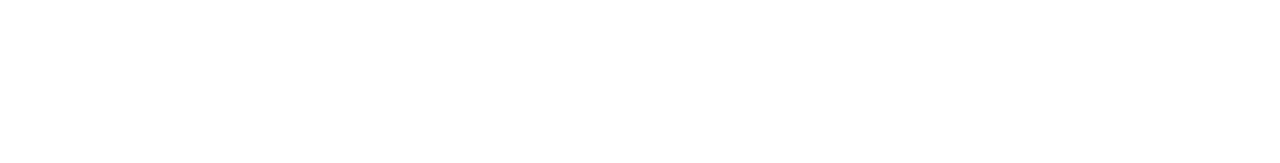
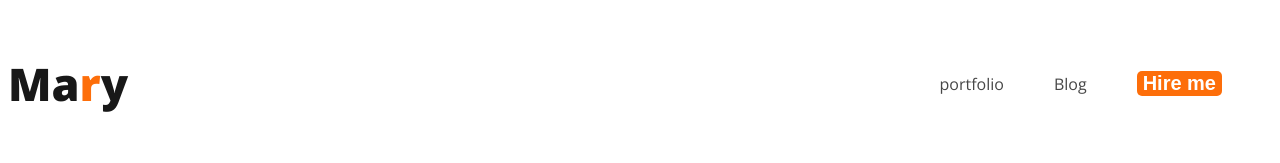
Before and after one commit to Puspayanbarua/Portfolio-Project, a plain HTML site: page index.html in a window 1280 px wide. Drawn offline with nearby package versions, Linux system fonts and the light colour scheme.

Commit message:
added nav

```diff
--- a/index.html
+++ b/index.html
@@ -4,10 +4,21 @@
     <meta charset="UTF-8">
     <meta name="viewport" content="width=device-width, initial-scale=1.0">
     <title>Portfolio Project</title>
+    <link rel="preconnect" href="https://fonts.googleapis.com">
+<link rel="preconnect" href="https://fonts.gstatic.com" crossorigin>
+<link href="https://fonts.googleapis.com/css2?family=Open+Sans:wght@400;600;800&display=swap" rel="stylesheet">
+    <link rel="stylesheet" href="styles/portfolio.css">
 </head>
 <body>
     <header>
-
+        <nav>
+            <h3 class="nav-title">Ma<span class="text-primary">r</span>y</h3>
+            <ul>
+                <li><a href="">portfolio</a></li>
+                <li><a href="">Blog</a></li>
+                <li><button class="btn-primary">Hire me</button></li>
+            </ul>
+        </nav>
     </header>
     <main>
 
--- /dev/null
+++ b/styles/portfolio.css
@@ -0,0 +1,40 @@
+/* commom font styles */
+body{
+    font-family: 'Open Sans', sans-serif;
+}
+/* nav related styles */
+nav{
+    display: flex;
+    align-items: center;
+    justify-content: space-between;
+}
+.nav-title{
+color: #181818;
+font-size: 45px;
+font-weight: 800;
+}
+.text-primary{
+    color: #FD6E0A;
+}
+nav > ul{
+    display: flex;
+    align-items: center;
+}
+nav li{
+    list-style: none;
+    margin-right: 50px;
+
+}
+nav a{
+    text-decoration: none;
+    color: #474747;
+}
+.btn-primary{
+    border-radius: 5px;
+    background: #FD6E0A;
+    border: 0;
+    color: white;
+    font-size: 20px;
+    font-weight: 700;
+
+}
```
